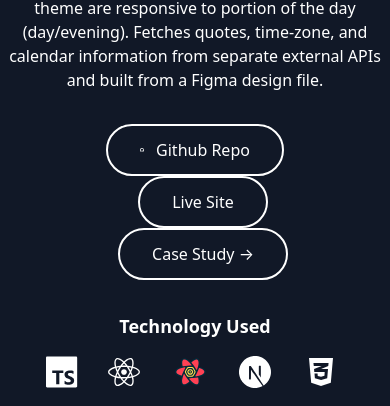
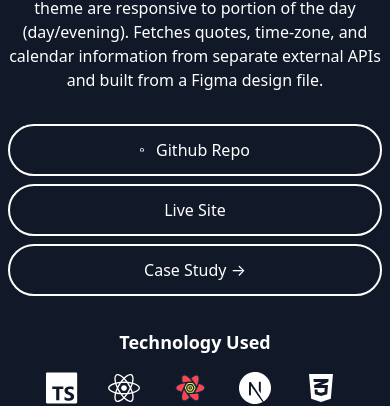
Before and after one commit to justin-m-morgan/justin-m-morgan.github.io, a Next.js app: page / in a window 390 px wide. Shown: the part 1399-1805 px from the top of the page. Built offline with nearby package versions, Linux system fonts and the light colour scheme; no server answers; some icons are missing.

Commit message:
:iphone: (project-preview) Fix alignment issues on button contents

```diff
--- a/sections/ProjectPreview.tsx
+++ b/sections/ProjectPreview.tsx
@@ -35,8 +35,8 @@ const ProjectPreview = ({
         <div className="text-center flex flex-col place-content-center">
             <h3 className="text-4xl font-bold pb-4">{name}</h3>
             <p className="pb-8">{description}</p>
-            <div className="flex flex-col md:flex-row justify-center items-center space-x-4 pb-8">
-                <ButtonLink to={ghRepoUrl} className="flex items-center">
+            <div className="flex flex-col md:flex-row justify-center md:items-center md:space-x-4 space-y-2 pb-8">
+                <ButtonLink to={ghRepoUrl} className="flex justify-center items-center">
                     <Github url="#" className="h-6 pr-3" />
                     <span>Github Repo</span>
                 </ButtonLink>
```
